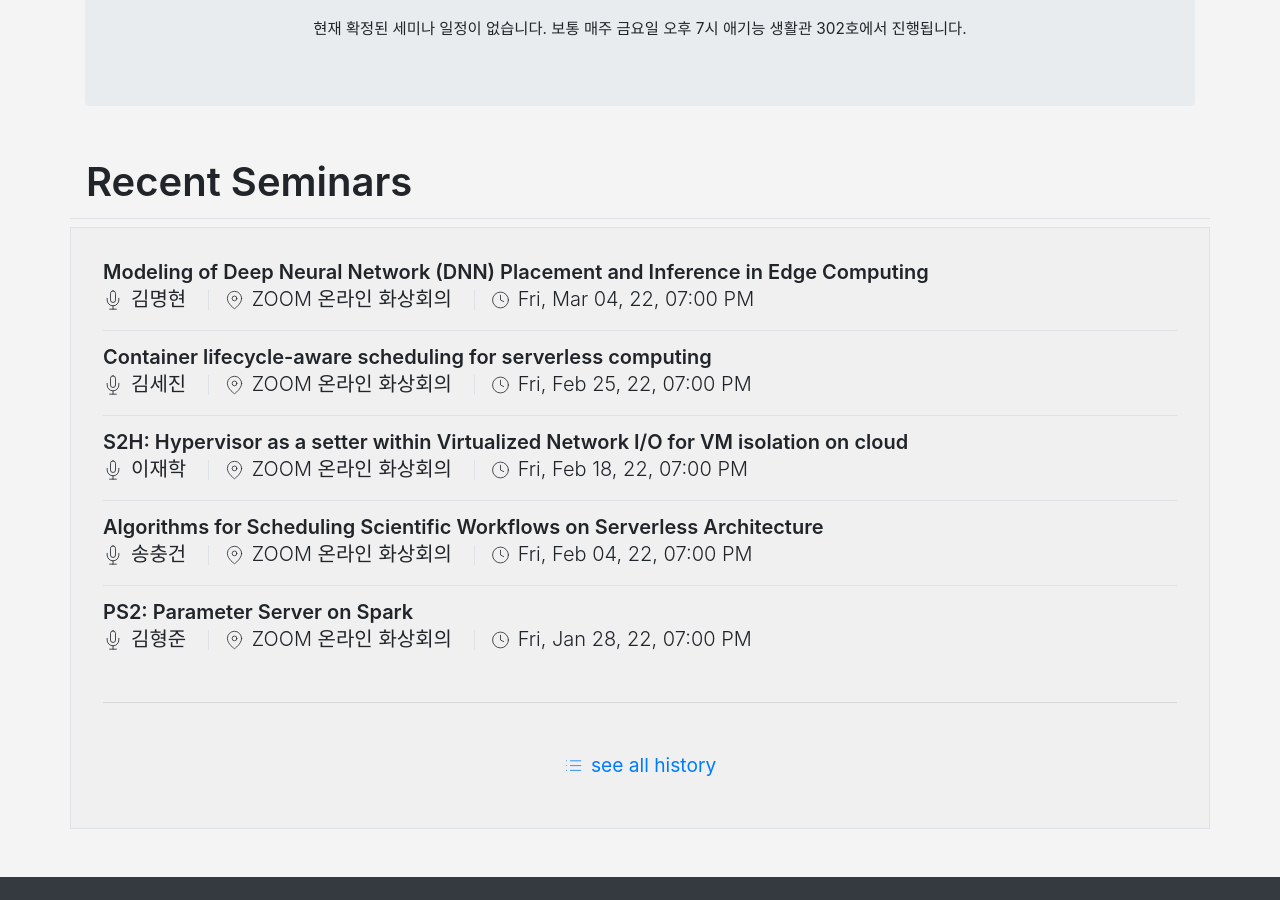
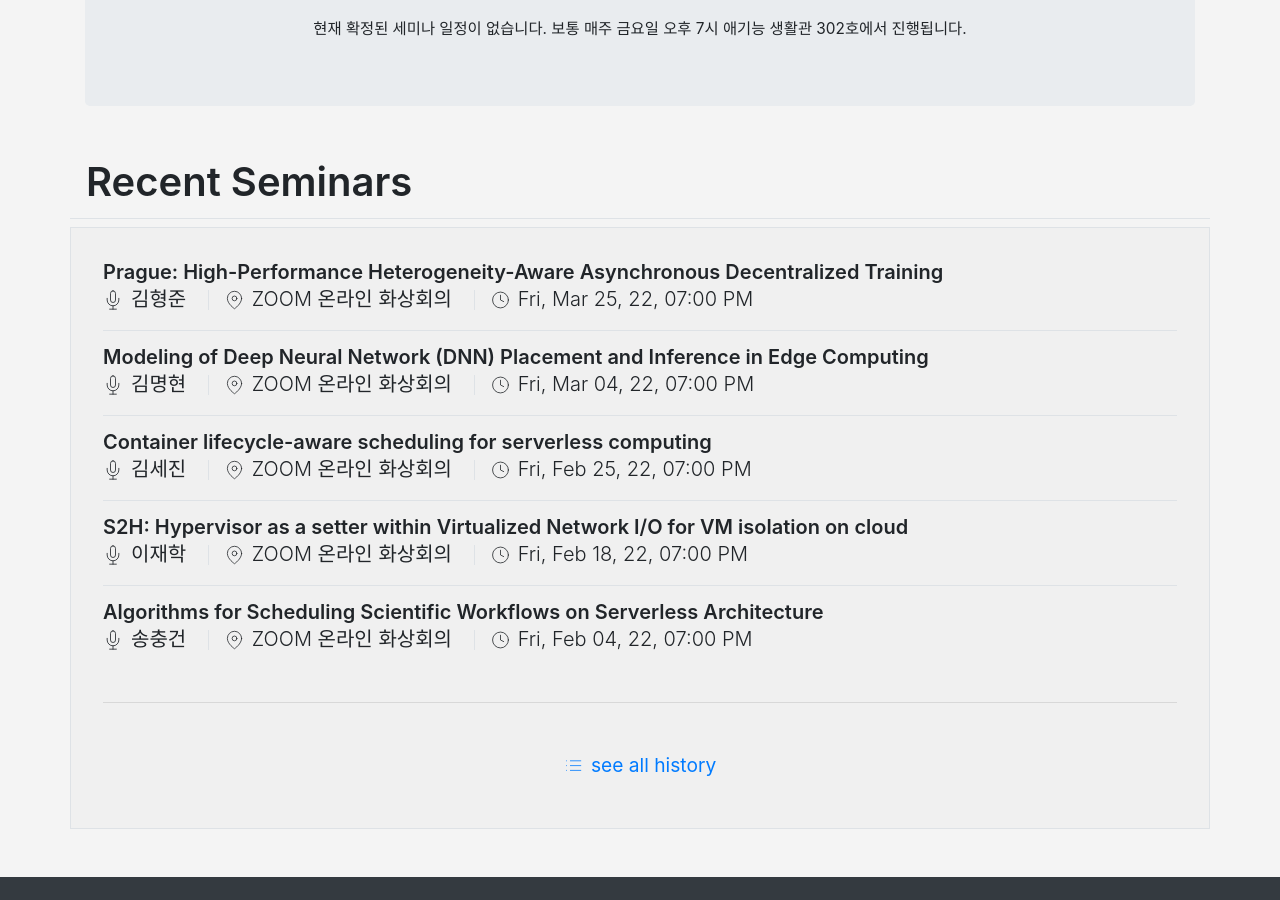
Before and after one commit to KU-Cloud/ku-cloud.github.io, a Jekyll site: the page built from seminar.html, in a window 1280 px wide and 900 px high, scrolled down 355 px. Built offline with Jekyll 4.4.1, drawn with Linux system fonts in a browser that asks for light colours.

Commit message:
Update: 2022-03-25 seminar

```diff
--- a/_data/seminars.yaml
+++ b/_data/seminars.yaml
@@ -811,3 +811,7 @@
   speacker: 김명현
   date: 2022-03-04T19:00:00.000+0900
   location: ZOOM 온라인 화상회의
+- title: 'Prague: High-Performance Heterogeneity-Aware Asynchronous Decentralized Training'
+  speacker: 김형준
+  date: 2022-03-25T19:00:00.000+0900
+  location: ZOOM 온라인 화상회의
```
